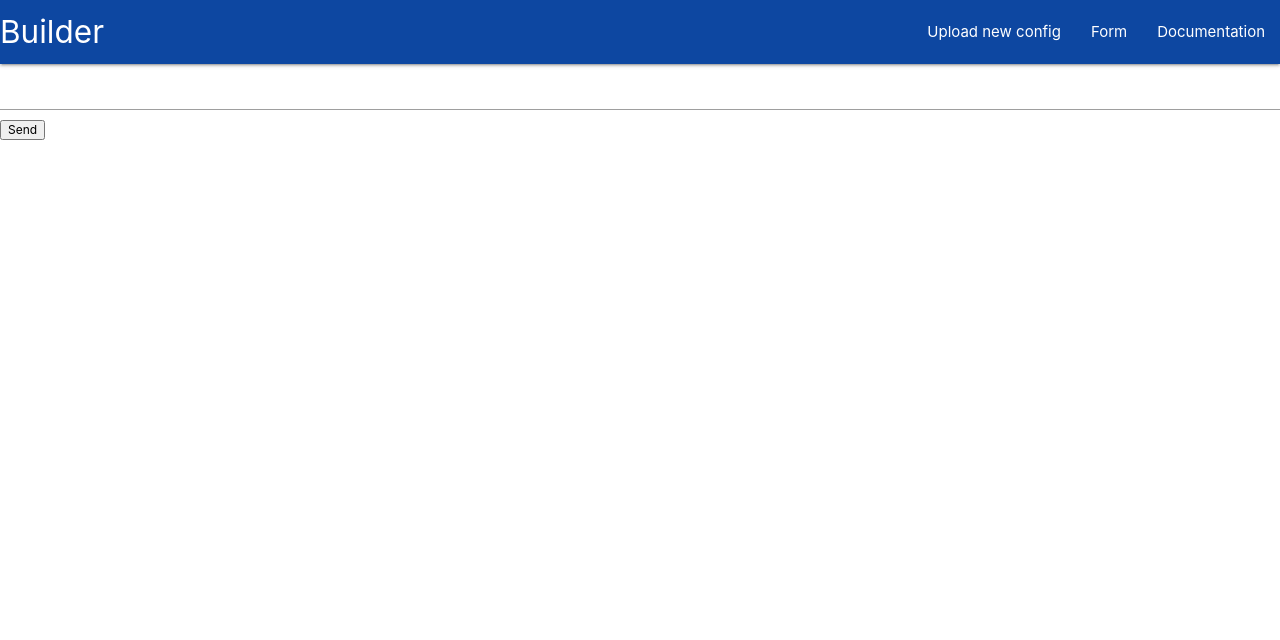
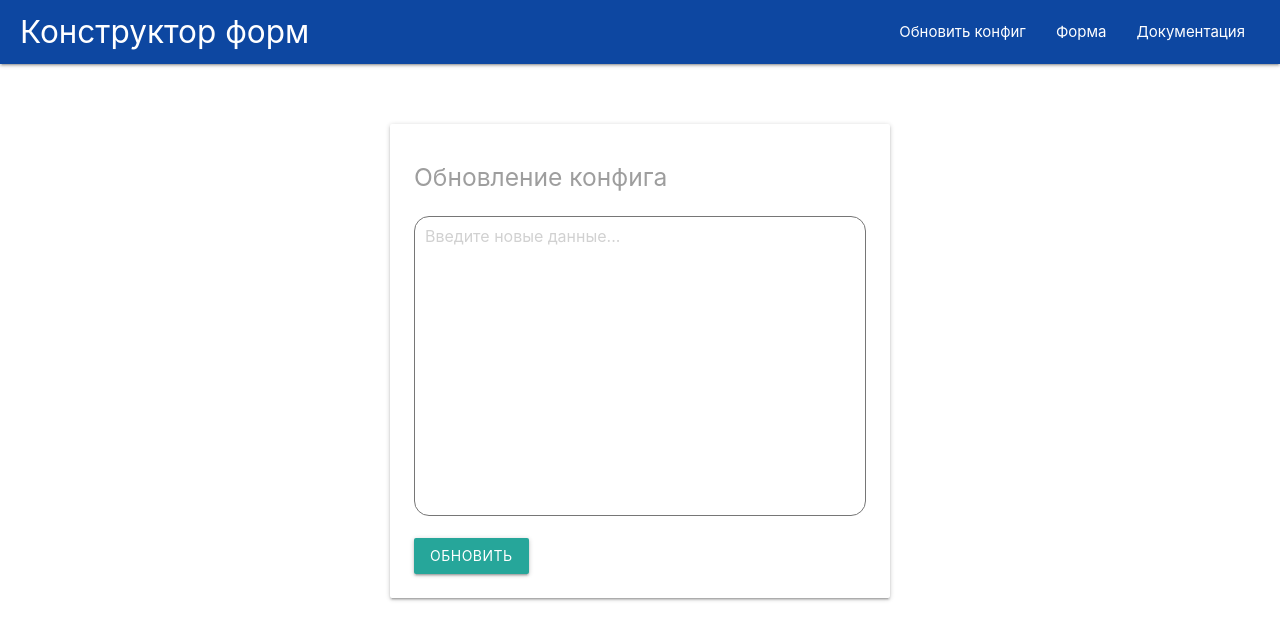
Before and after one commit to RavilGuseynov/form-builder, a React (Create React App) app in the folder client/: page /upload in a window 1280 px wide. Shown: the top 640 px of the page. Built offline with nearby package versions, Linux system fonts and the light colour scheme.

Commit message:
style fixes

```diff
--- a/client/src/components/form/form.tsx
+++ b/client/src/components/form/form.tsx
@@ -2,6 +2,7 @@ import React, {FC, Fragment} from 'react';
 import Builder from '../../builder';
 import {IConfig, IField} from '../../builder/interfaces.h';
 import axios, {AxiosResponse} from 'axios';
+import './from.css';
 
 interface IConfigResponse extends AxiosResponse{
   data: IConfig;
@@ -43,8 +44,11 @@ const Form: React.FC = () => {
   }, []);
 
   return (
-    <form>
-      <Builder fields={data} components={compList}/>
+    <form className="form-from">
+      <div className="card-panel">
+        <Builder fields={data} components={compList}/>
+        <button className="btn">Отправить форму</button>
+      </div>
     </form>
   );
 };
--- /dev/null
+++ b/client/src/components/form/from.css
@@ -0,0 +1,4 @@
+.form-from {
+    width: 500px;
+    margin: 60px auto;
+}
--- /dev/null
+++ b/client/src/components/header/header.css
@@ -0,0 +1,7 @@
+.left-margin {
+    margin-left: 20px;
+}
+
+.right-margin {
+    margin-right: 20px;
+}
--- a/client/src/components/header/header.tsx
+++ b/client/src/components/header/header.tsx
@@ -1,16 +1,17 @@
 import React from 'react';
 import { Link } from 'react-router-dom';
+import './header.css';
 
 const Header: React.FC = () => {
 
   return (
     <nav>
       <div className="nav-wrapper blue darken-4">
-        <Link to="/" className="brand-logo left">Builder</Link>
-        <ul id="nav" className="right">
-          <li><Link to="/upload">Upload new config</Link></li>
-          <li><Link to="/form">Form</Link></li>
-          <li><Link to="/doc">Documentation</Link></li>
+        <Link to="/" className="brand-logo left left-margin">Конструктор форм</Link>
+        <ul id="nav" className="right right-margin">
+          <li><Link to="/upload">Обновить конфиг</Link></li>
+          <li><Link to="/form">Форма</Link></li>
+          <li><Link to="/doc">Документация</Link></li>
         </ul>
       </div>
     </nav>
--- /dev/null
+++ b/client/src/components/upload-config/upload-config.css
@@ -0,0 +1,13 @@
+.config-upload {
+    width: 500px;
+    margin: 60px auto;
+}
+
+.input-config {
+    height: 300px;
+    border-radius: 15px;
+    padding: 10px;
+    outline: none;
+    font-size: 16px;
+    resize: none;
+}
--- a/client/src/components/upload-config/upload-config.tsx
+++ b/client/src/components/upload-config/upload-config.tsx
@@ -1,10 +1,12 @@
 import React from 'react';
 import axios from 'axios';
+import './upload-config.css';
 
 const UploadConfig: React.FC = () => {
   const [text, setText] = React.useState<string>('');
 
-  const sendConfig = () => {
+  const sendConfig = (event: React.FormEvent) => {
+    event.preventDefault();
     axios.post('api/config',{
       text,
     })
@@ -13,22 +15,29 @@ const UploadConfig: React.FC = () => {
       });
   };
 
-  const onChangeHandler = (e: React.FormEvent<HTMLInputElement>) => {
+  const onChangeHandler = (e: React.FormEvent<HTMLTextAreaElement>) => {
     setText(e.currentTarget.value);
   };
 
   return (
+    <form className="config-upload" onSubmit={sendConfig}>
+      <div className="card-panel">
         <label>
-      <input
-        type="text"
+          <h5>Обновление конфига</h5>
+          <textarea
+            placeholder="Введите новые данные..."
+            className="input-field input-config"
+            value={text}
             onChange={onChangeHandler}
           />
           <button
-        onClick={sendConfig}
+            className="btn"
           >
-        Send
+            Обновить
           </button>
         </label>
+      </div>
+    </form>
   );
 };
 
```
Lines whose indentation alone changed are shown as unchanged.
